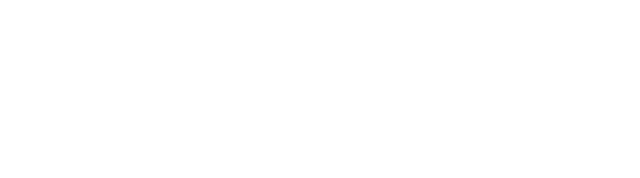
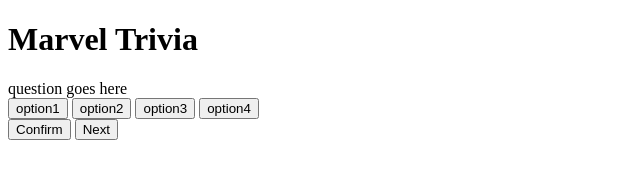
Before and after one commit to ar2189/Marvel-quiz, a plain HTML site: page index.html in a window 1280 px wide. Shown: the whole page, without its empty margins (0-640 px from the left). Drawn offline with Linux system fonts and the light colour scheme.

Commit message:
Add question container and buttons to html

```diff
--- a/index.html
+++ b/index.html
@@ -10,9 +10,33 @@
 </head>
 <body>
 
+    <h1>Marvel Trivia</h1>
+
     <div class="panel">
 
         <div class="result"></div>
+
+        <div class="question-container" id="question">
+            question goes here
+        </div>
+
+        <div class="option-container">
+
+            <button class="option" onclick="" id="op1">option1</button>
+
+            <button class="option" id="op2">option2</button>
+
+            <button class="option" id="op3">option3</button>
+
+            <button class="option" id="op4">option4</button>
+        </div>
+
+        <div class="navigation">
+
+            <button class="confirm">Confirm</button>
+
+            <button class="next">Next</button>
+        </div>
     </div>
 
 
```
